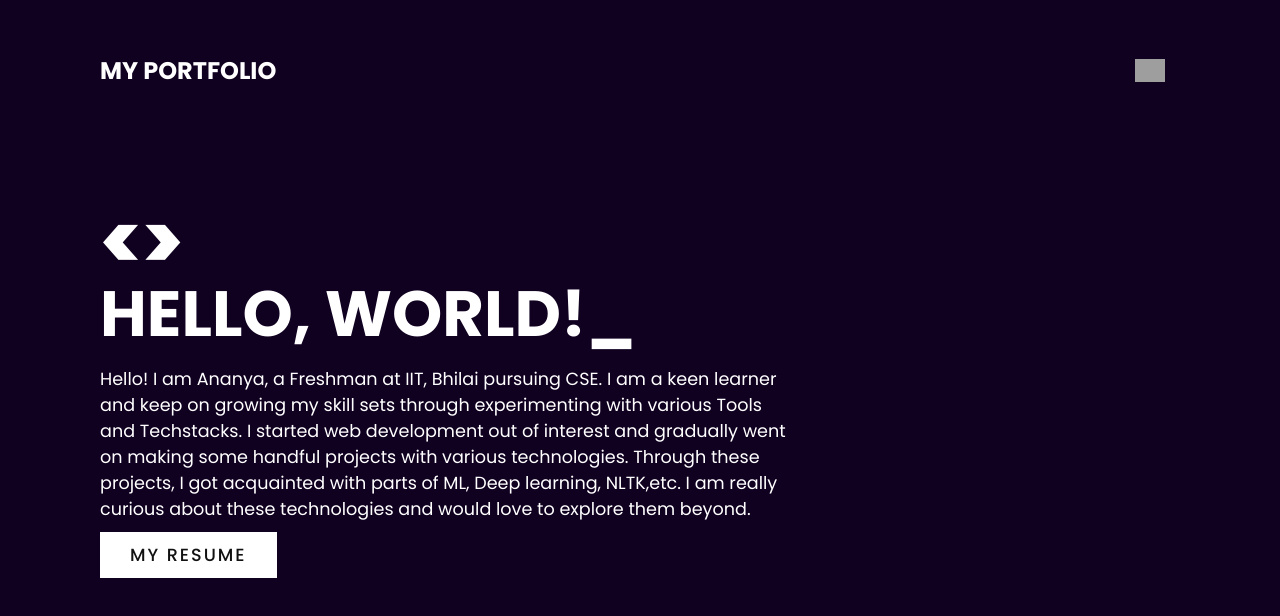
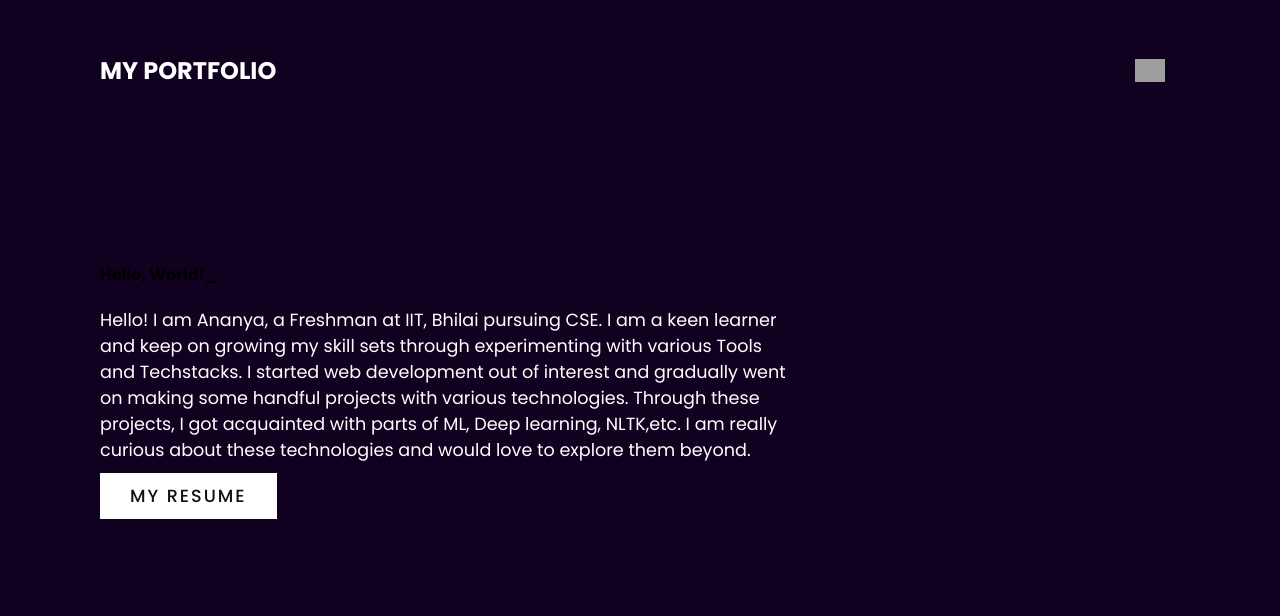
Before and after one commit to Ananyaiitbhilai/my_portfolio, a plain HTML site: page index.html in a window 1280 px wide. Drawn offline with Linux system fonts and the light colour scheme; grey boxes are pictures that could not be loaded.

Commit message:
Update index.html

```diff
--- a/index.html
+++ b/index.html
@@ -18,8 +18,8 @@
 
     <div class="overlay"></div>
     <div class="text">
-      <h2><></h2>
-      <h3><span is="type-async" id="type-text">...</span><span class="blinking-cursor">_</span></h3>
+
+      <h4><span is="type-async" id="type-text">...</span><span class="blinking-cursor">_</span></h4>
 
       <p>Hello! I am Ananya, a Freshman at IIT, Bhilai pursuing CSE. I am a keen learner and keep on growing my skill sets through experimenting with various Tools and Techstacks. I started web development out of interest and gradually went on making some handful projects with various technologies. Through these projects, I got acquainted with parts of ML, Deep learning, NLTK,etc. I am really curious about these technologies and would love to explore them beyond.
 
```
